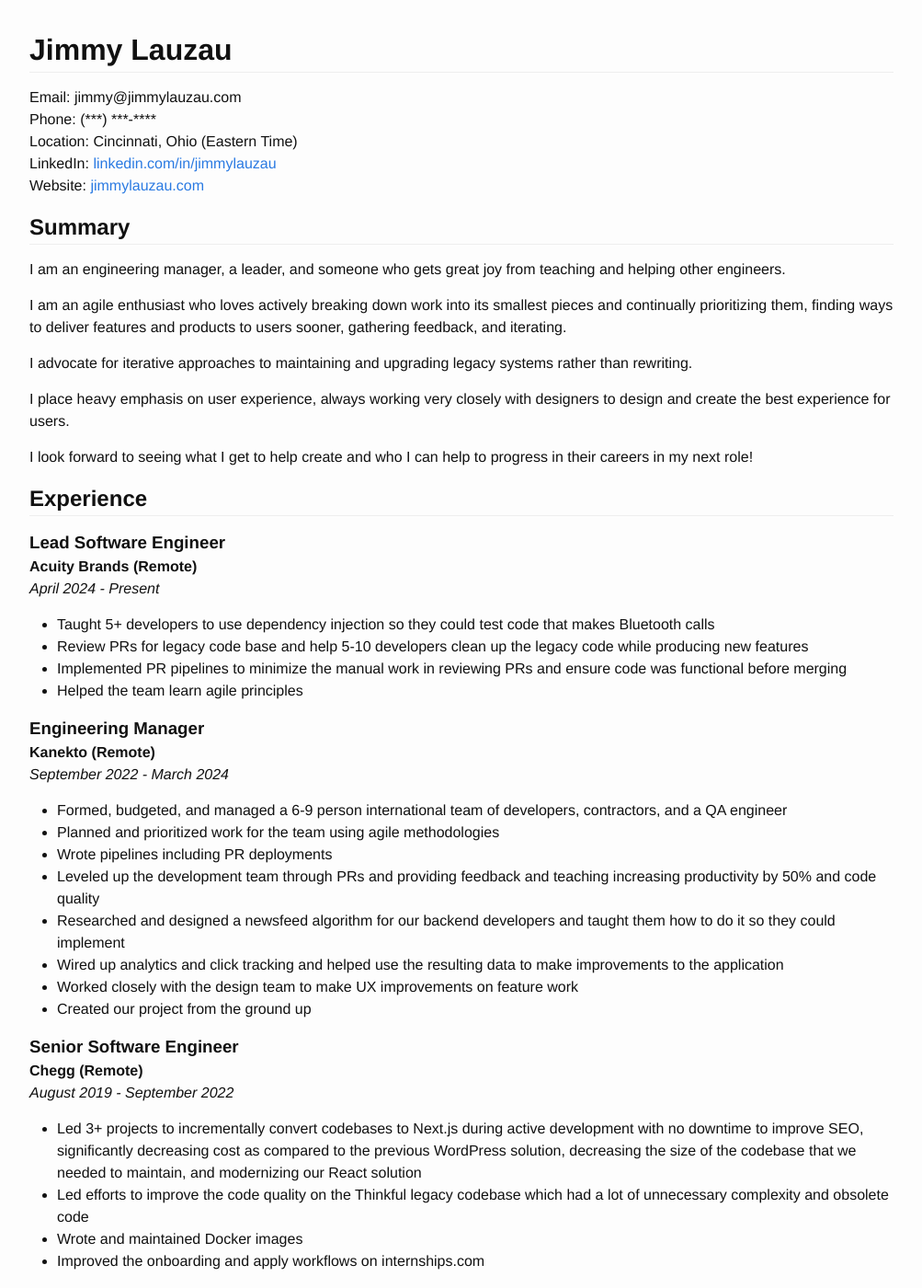
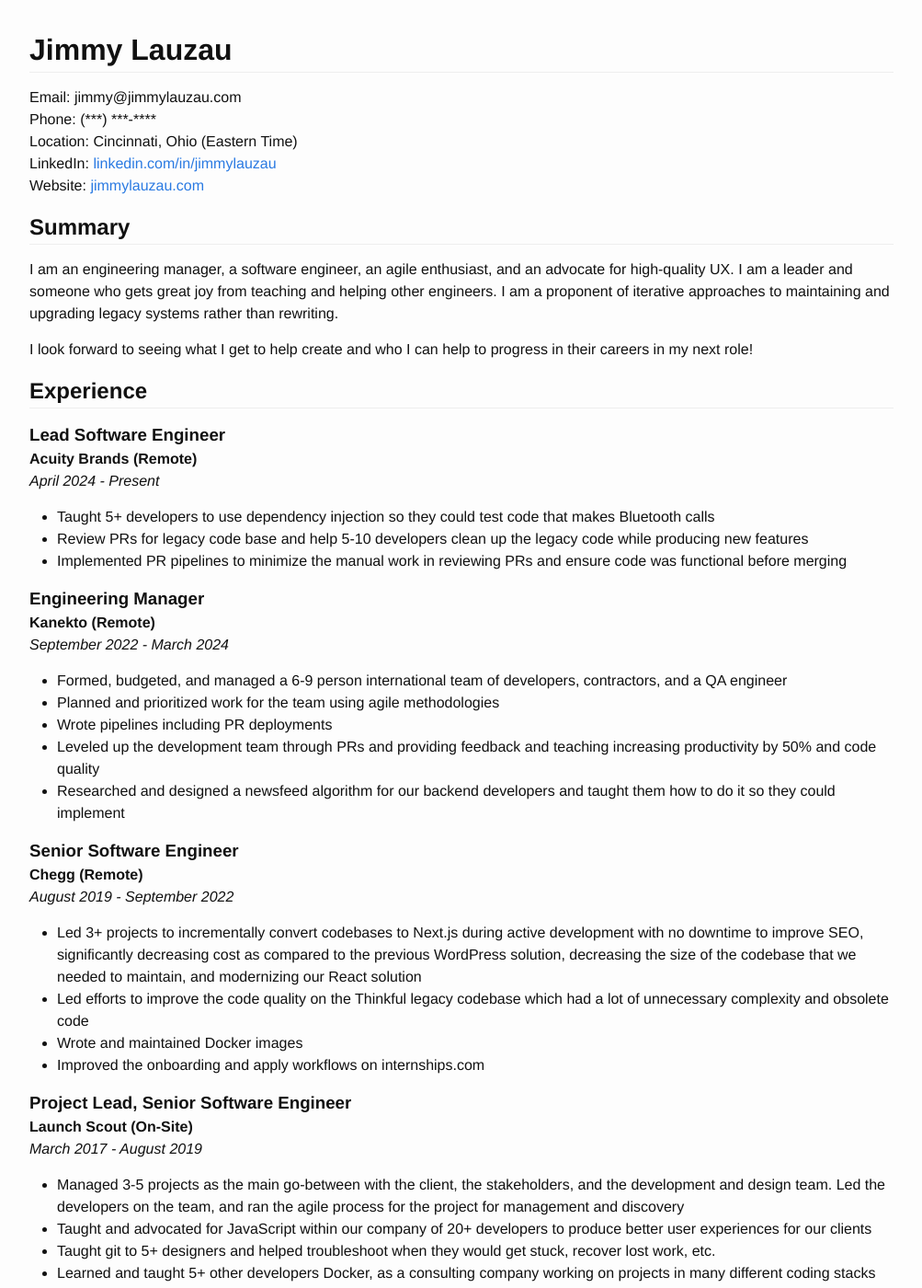
Before and after one commit to jimmay5469/jimmay5469.github.io, a Jekyll site: the page built from resume.md, in a window 1280 px wide and 1400 px high. Shown: the whole window at 92% size, without its empty margins (138-1141 px from the left). Built offline with Jekyll 4.4.1, drawn with Linux system fonts in a browser that asks for light colours; some of the changed text lies outside the part shown.

Commit message:
Trim resume further

```diff
--- a/_includes/resume.md
+++ b/_includes/resume.md
@@ -11,13 +11,7 @@
 Summary
 -------
 
-I am an engineering manager, a leader, and someone who gets great joy from teaching and helping other engineers.
-
-I am an agile enthusiast who loves actively breaking down work into its smallest pieces and continually prioritizing them, finding ways to deliver features and products to users sooner, gathering feedback, and iterating.
-
-I advocate for iterative approaches to maintaining and upgrading legacy systems rather than rewriting.
-
-I place heavy emphasis on user experience, always working very closely with designers to design and create the best experience for users.
+I am an engineering manager, a software engineer, an agile enthusiast, and an advocate for high-quality UX. I am a leader and someone who gets great joy from teaching and helping other engineers. I am a proponent of iterative approaches to maintaining and upgrading legacy systems rather than rewriting.
 
 I look forward to seeing what I get to help create and who I can help to progress in their careers in my next role!
 
@@ -32,7 +26,6 @@
 - Taught 5+ developers to use dependency injection so they could test code that makes Bluetooth calls
 - Review PRs for legacy code base and help 5-10 developers clean up the legacy code while producing new features
 - Implemented PR pipelines to minimize the manual work in reviewing PRs and ensure code was functional before merging
-- Helped the team learn agile principles
 
 ### Engineering Manager
 #### Kanekto (Remote)
@@ -43,9 +36,6 @@
 - Wrote pipelines including PR deployments
 - Leveled up the development team through PRs and providing feedback and teaching increasing productivity by 50% and code quality
 - Researched and designed a newsfeed algorithm for our backend developers and taught them how to do it so they could implement
-- Wired up analytics and click tracking and helped use the resulting data to make improvements to the application
-- Worked closely with the design team to make UX improvements on feature work
-- Created our project from the ground up
 
 ### Senior Software Engineer
 #### Chegg (Remote)
@@ -60,11 +50,10 @@
 #### Launch Scout (On-Site)
 _March 2017 - August 2019_
 
-- Led 3-5 projects as the main go-between with the client, the stakeholders, and the development and design team. Led the developers on the team, and ran the agile process for the project for management and discovery
+- Managed 3-5 projects as the main go-between with the client, the stakeholders, and the development and design team. Led the developers on the team, and ran the agile process for the project for management and discovery
 - Taught and advocated for JavaScript within our company of 20+ developers to produce better user experiences for our clients
 - Taught git to 5+ designers and helped troubleshoot when they would get stuck, recover lost work, etc.
 - Learned and taught 5+ other developers Docker, as a consulting company working on projects in many different coding stacks began converting projects to Docker for development so there was less downtime getting projects set up for new developers or when you had to make small changes to applications while in maintenance mode
-- Created an efficient large data visualization for R&D data using D3 and GraphQL/Apollo
 - Wrapped ESRI framework in React￼￼ which was using an outdated and rarely used module system alternative to CommonJS/etc. so it could be seamlessly imported using modern JavaScript module systems and used like a typical React component
 - Used Redux to implement undo/redo on interactive and visual ESRI map drawing tools
 - Implemented efficient DOM diffing in JavaScript, including list diffing, so we could continue to use Phoenix Elixir views in a real-time live updating web socket application before LiveView existed
@@ -80,14 +69,9 @@
 - Led discovery and implementation of Pinterest OAuth for the Pinterest API
 - Mentored 2 junior developers in JavaScript, Ruby on Rails, and general development practices
 - Implemented a release management system that allowed us to do instant rollbacks, preview upcoming releases, and view old releases to quickly troubleshoot regressions
-- Used Redux in an Ember app for better state management
-- Created a D3 data insights portion of the application for users to know what action items they needed to take based on their collected data
 - Incremental rewrite from Backbone.js to Ember.js with zero downtime
 - Incrementally converted an application from Broccoli to EmberCLI with zero downtime and without interruption to the other developers actively working on features in the same codebase
 - Created bookmarklet and Chrome tool for creating scheduled Pinterest pins
-- Implemented a plug-and-play abstraction system for collecting analytics data from many different analytics tools we tried
-- Implemented an interactive onboarding user flow to decrease the number of support hours we needed to provide to our users
-- Wrote pipelines in CircleCI
 
 
 Volunteer Experience
```
